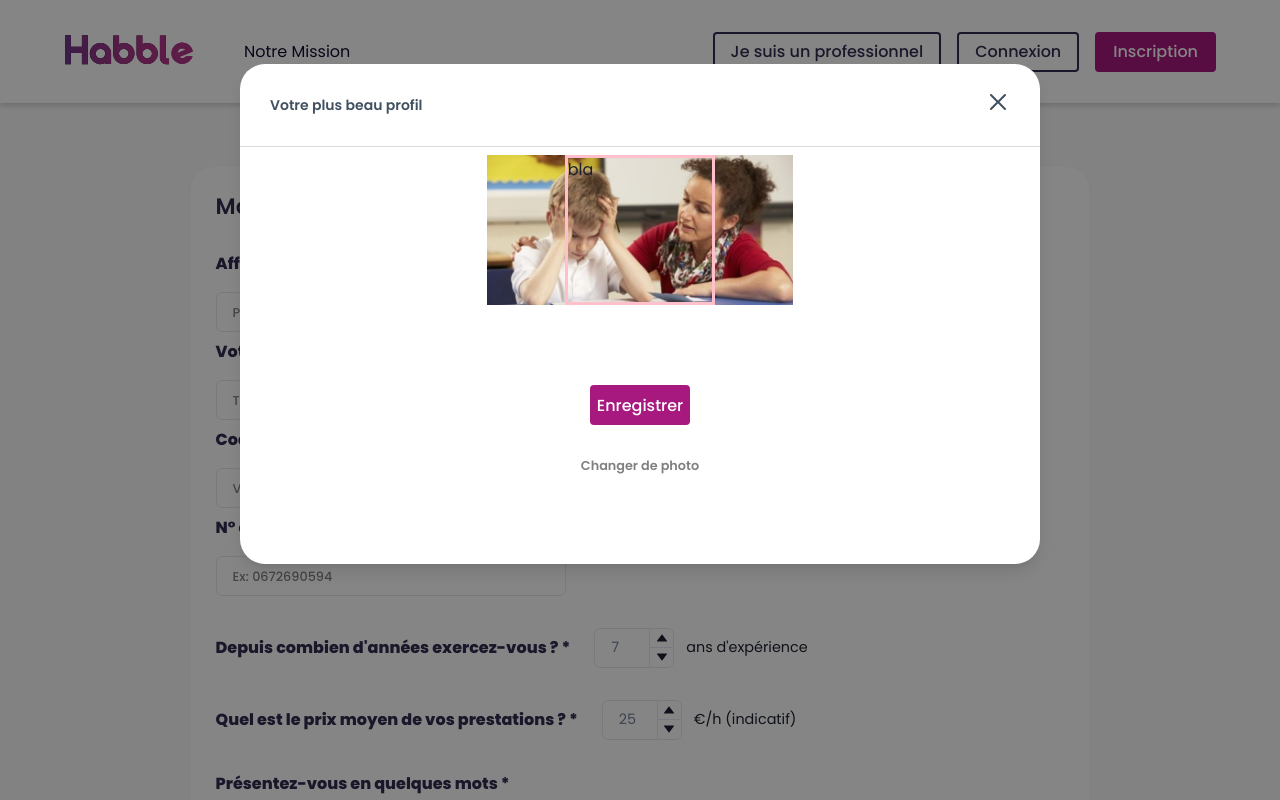
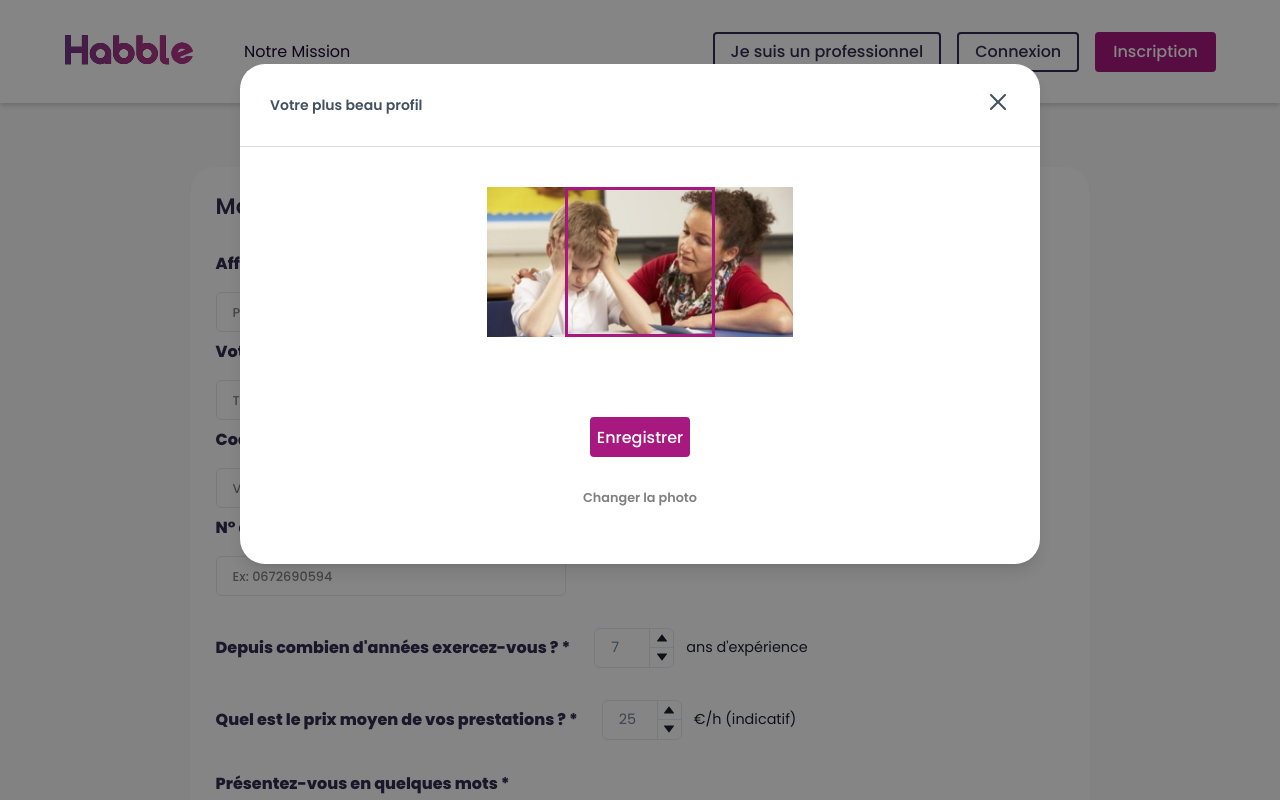
Before and after one commit to Zakari-B/Projet_WCS_3_Habble, a React (Vite) app in the folder frontend/: page /register-onboarding-pro in a window 1280 px wide. Both pictures are taken after a click on the button "Changer votre photo". Shown: the top 800 px of the page. Built offline with nearby package versions, Linux system fonts and the light colour scheme; grey boxes are pictures that could not be loaded.

Commit message:
add possibility to upload picture

```diff
--- a/frontend/src/components/ProAccountForm.jsx
+++ b/frontend/src/components/ProAccountForm.jsx
@@ -264,16 +264,15 @@ export default function ProAccountForm() {
                   </ModalHeader>
                   <ModalBody>
                     <FormControl>
-                      <Box h="150px" alignSelf="left">
+                      <Box h="150px" alignSelf="left" my="2rem">
                         <Box
-                          border="3px solid pink"
+                          border="3px solid"
+                          borderColor="pink.light"
                           position="absolute"
                           h="150px"
                           w="150px"
                           mx="40%"
-                        >
-                          bla
-                        </Box>
+                        />
                         <Box h="150px" w="100%">
                           <Image src={testImage} m="auto" h="150px" />
                         </Box>
@@ -292,16 +291,24 @@ export default function ProAccountForm() {
                           Enregistrer
                         </Button>
                         <Button
+                          type="file"
                           bg="none"
                           _hover={{ bg: "none", color: "pink.light" }}
                           color="gray"
                           fontWeight="600"
                           align="center"
                           fontSize={{ base: "md", md: "0.8rem" }}
-                          onClick={onOpen}
+                          onClick={() =>
+                            document.getElementById("inputHandler").click()
+                          }
                         >
-                          {" "}
-                          Changer de photo
+                          <Input
+                            type="file"
+                            id="inputHandler"
+                            name="name"
+                            display="none"
+                          />{" "}
+                          Changer la photo
                         </Button>
                       </Flex>
                     </FormControl>
```
